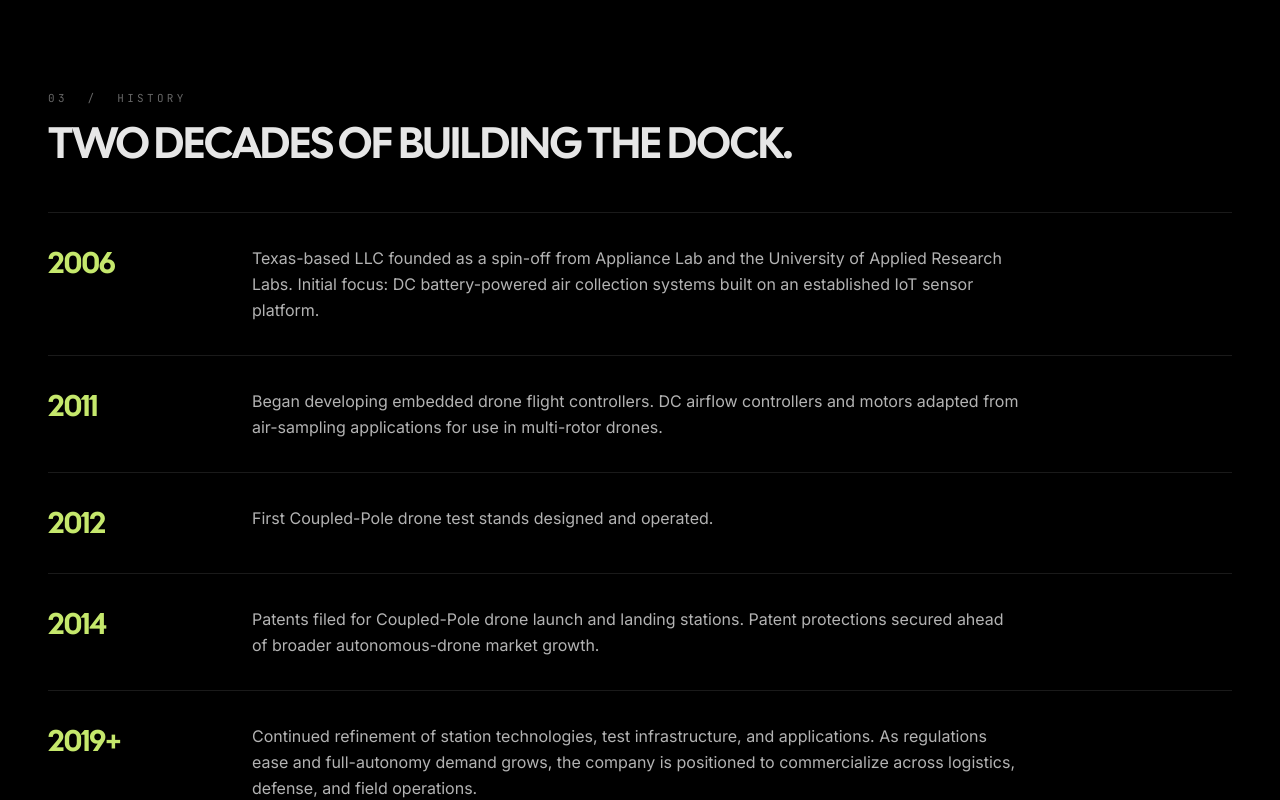
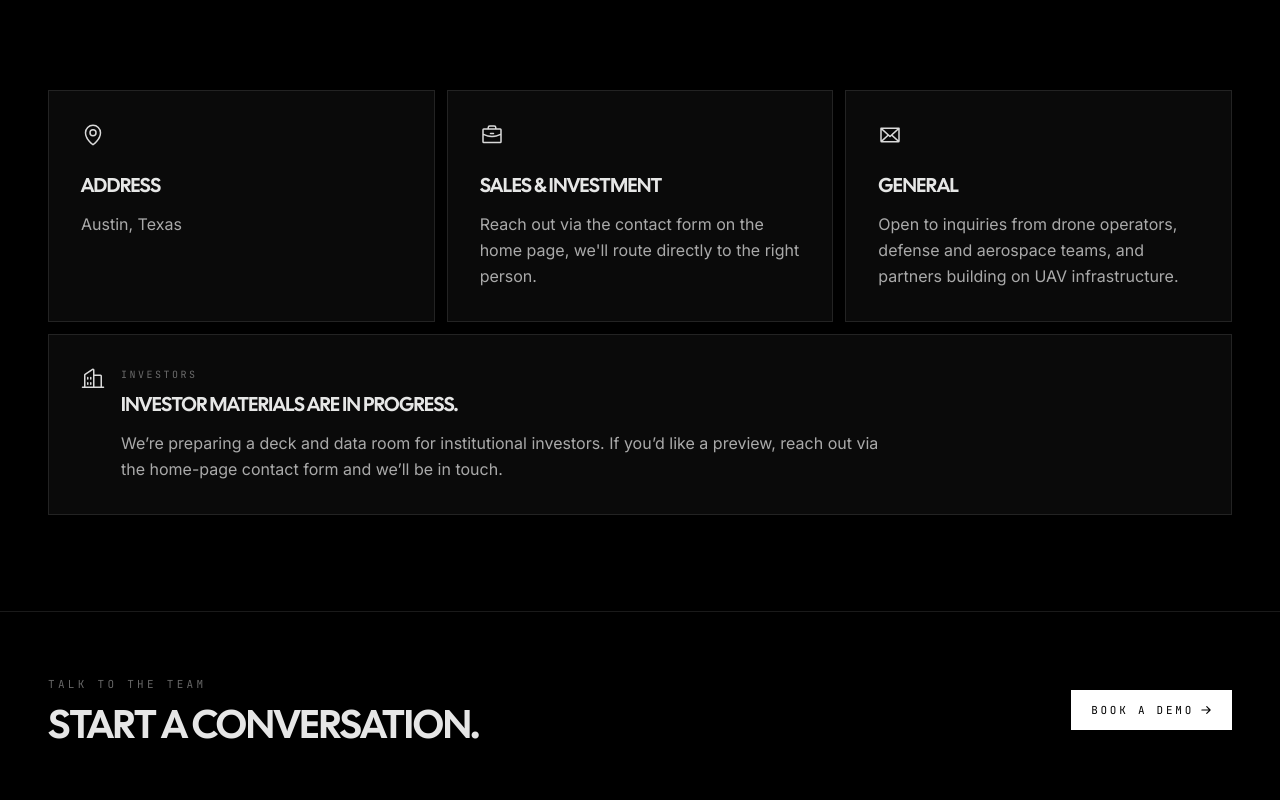
Before and after one commit to omri-i-b/airogistic-site, a Next.js app: page /company in a window 1280 px wide. Shown: the part 880-1680 px from the top of the page. Built offline with nearby package versions, Linux system fonts and the light colour scheme.

Commit message:
Company: remove History section

```diff
--- a/src/app/company/page.tsx
+++ b/src/app/company/page.tsx
@@ -14,29 +14,6 @@ export const metadata: Metadata = {
   description:
     "Defining the infrastructure of autonomous flight. Founded 2006, Austin TX.",
 };
-
-const milestones = [
-  {
-    year: "2006",
-    body: "Texas-based LLC founded as a spin-off from Appliance Lab and the University of Applied Research Labs. Initial focus: DC battery-powered air collection systems built on an established IoT sensor platform.",
-  },
-  {
-    year: "2011",
-    body: "Began developing embedded drone flight controllers. DC airflow controllers and motors adapted from air-sampling applications for use in multi-rotor drones.",
-  },
-  {
-    year: "2012",
-    body: "First Coupled-Pole drone test stands designed and operated.",
-  },
-  {
-    year: "2014",
-    body: "Patents filed for Coupled-Pole drone launch and landing stations. Patent protections secured ahead of broader autonomous-drone market growth.",
-  },
-  {
-    year: "2019+",
-    body: "Continued refinement of station technologies, test infrastructure, and applications. As regulations ease and full-autonomy demand grows, the company is positioned to commercialize across logistics, defense, and field operations.",
-  },
-];
 
 const contactCards = [
   {
@@ -113,34 +90,6 @@ export default function CompanyPage() {
         </div>
       </section>
 
-      {/* History */}
-      <section className="border-b border-white/10">
-        <div className="mx-auto max-w-[1680px] px-5 md:px-8 lg:px-12 py-12 md:py-16 lg:py-24">
-          <p className="font-mono text-[11px] tracking-[0.3em] text-white/40 uppercase">
-            03 &nbsp;/&nbsp; History
-          </p>
-          <h2 className="mt-4 max-w-3xl font-display text-[26px] md:text-[34px] lg:text-[44px] leading-[0.95] font-bold tracking-[-0.02em] uppercase">
-            Two decades of building the dock.
-          </h2>
-
-          <div className="mt-12 border-t border-white/10">
-            {milestones.map((m) => (
-              <div
-                key={m.year}
-                className="grid grid-cols-1 gap-6 border-b border-white/10 py-8 lg:grid-cols-[180px_1fr]"
-              >
-                <div className="font-display text-3xl font-bold tracking-tight text-[#C5E86C]">
-                  {m.year}
-                </div>
-                <p className="max-w-3xl text-base leading-relaxed text-white/70">
-                  {m.body}
-                </p>
-              </div>
-            ))}
-          </div>
-        </div>
-      </section>
-
       {/* Contact / Investors */}
       <section className="border-b border-white/10 bg-black">
         <div className="mx-auto max-w-[1680px] px-5 md:px-8 lg:px-12 py-12 md:py-16 lg:py-24">
```
